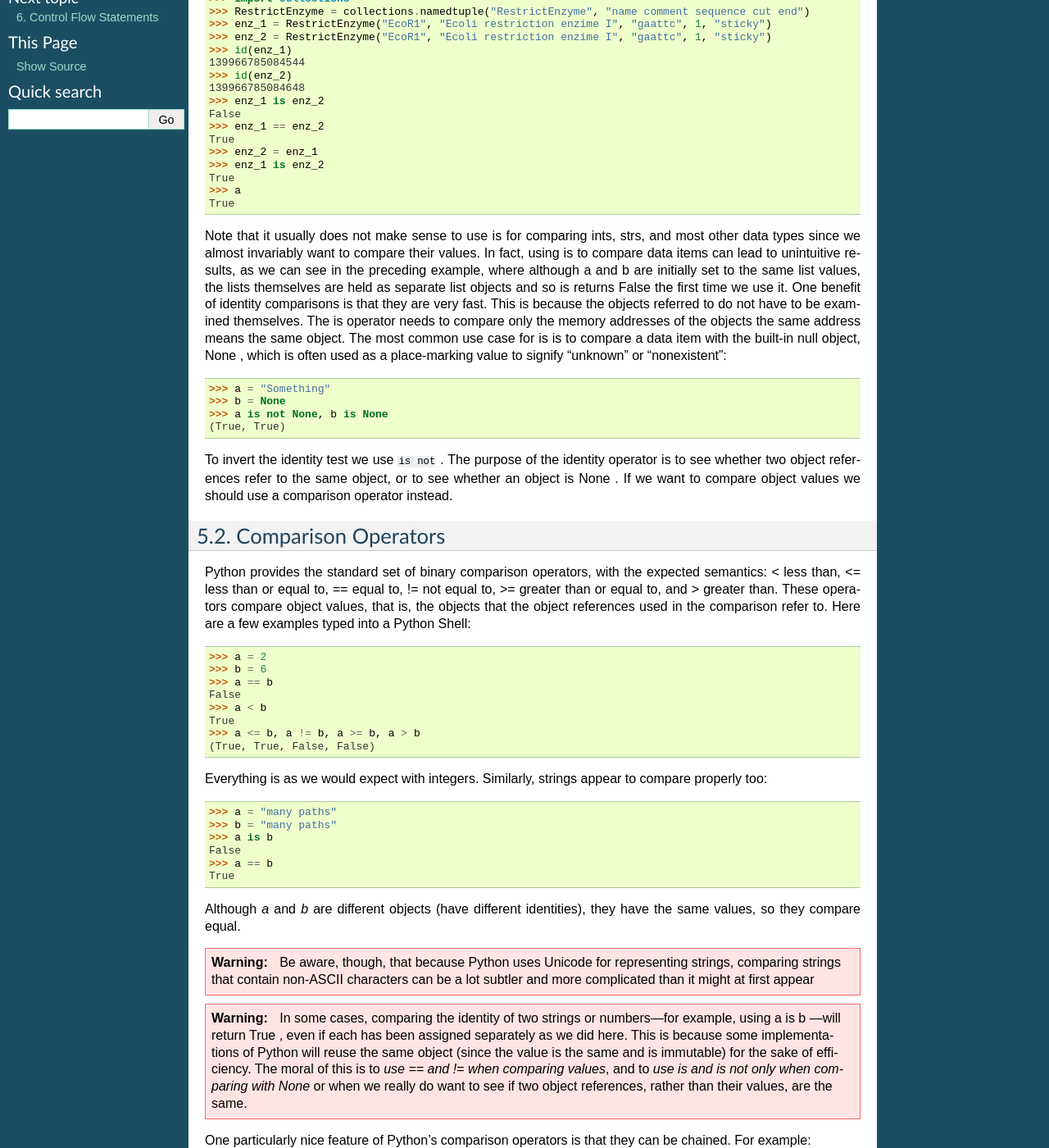
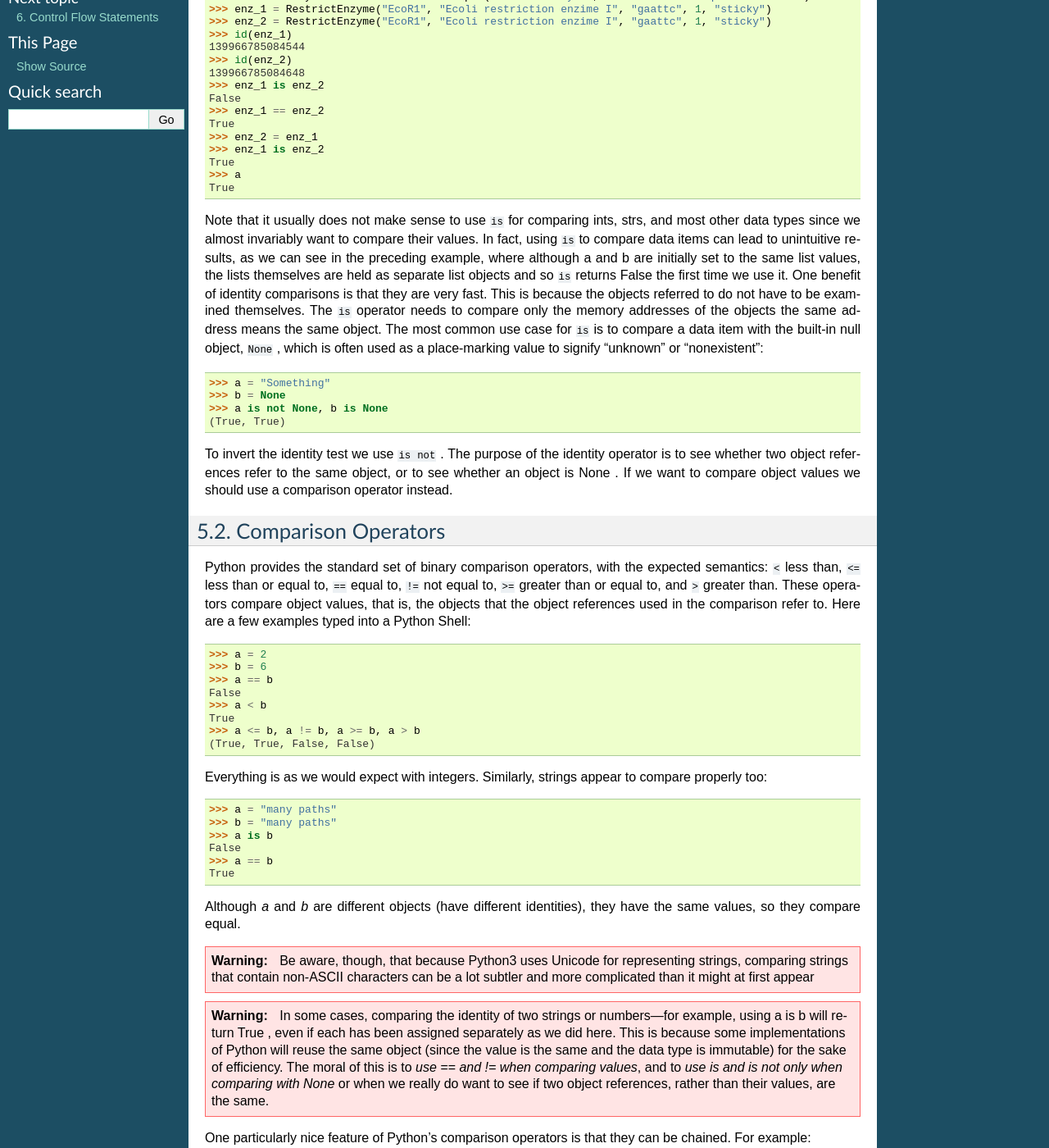
Before and after one commit to C3BI-pasteur-fr/python-course-1, a Sphinx documentation site: the page built from source/Logical_Operations.rst, in a window 1280 px wide and 1400 px high, scrolled down 263 px. Shown: the whole window at 82% size. Built offline with Sphinx 7.4.7, drawn with Linux system fonts in a browser that asks for light colours; some of the changed text lies outside the part shown.

Commit message:
fix typos

```diff
--- a/source/Logical_Operations.rst
+++ b/source/Logical_Operations.rst
@@ -31,18 +31,18 @@ Here are some examples: ::
    >>> a
    True
 
-Note that it usually does not make sense to use is for comparing ints, strs, and
+Note that it usually does not make sense to use ``is`` for comparing ints, strs, and
 most other data types since we almost invariably want to compare their values.
-In fact, using is to compare data items can lead to unintuitive results, as we
+In fact, using ``is`` to compare data items can lead to unintuitive results, as we
 can see in the preceding example, where although a and b are initially set to
 the same list values, the lists themselves are held as separate list objects and
-so is returns False the first time we use it.
+so ``is`` returns False the first time we use it.
 One benefit of identity comparisons is that they are very fast. This is because
-the objects referred to do not have to be examined themselves. The is operator
+the objects referred to do not have to be examined themselves. The ``is`` operator
 needs to compare only the memory addresses of the objects the same address
 means the same object.
-The most common use case for is is to compare a data item with the built-in
-null object, None , which is often used as a place-marking value to signify
+The most common use case for ``is`` is to compare a data item with the built-in
+null object, ``None`` , which is often used as a place-marking value to signify
 “unknown” or “nonexistent”: ::
 
    >>> a = "Something"
@@ -60,9 +60,10 @@ Comparison Operators
 ====================
 
 Python provides the standard set of binary comparison operators, with the
-expected semantics: < less than, <= less than or equal to, == equal to, != not
-equal to, >= greater than or equal to, and > greater than. These operators
-compare object values, that is, the objects that the object references used in the
+expected semantics: ``<`` less than, ``<=`` less than or equal to, ``==`` equal to,
+``!=`` not equal to, ``>=`` greater than or equal to, and ``>`` greater than.
+These operators compare object values, that is,
+the objects that the object references used in the
 comparison refer to. Here are a few examples typed into a Python Shell: ::
 
    >>> a = 2
@@ -88,16 +89,16 @@ the same values, so they compare equal.
 
 .. warning::
    Be aware, though, that because
-   Python uses Unicode for representing strings, comparing strings that contain
+   Python3 uses Unicode for representing strings, comparing strings that contain
    non-ASCII characters can be a lot subtler and more complicated than it might
    at first appear
 
 
 .. warning::
    In some cases, comparing the identity of two strings or numbers—for example,
-   using a is b —will return True , even if each has been assigned separately as we
+   using a is b will return True , even if each has been assigned separately as we
    did here. This is because some implementations of Python will reuse the same
-   object (since the value is the same and is immutable) for the sake of efficiency.
+   object (since the value is the same and the data type is immutable) for the sake of efficiency.
    The moral of this is to *use == and != when comparing values*, and to *use is and
    is not only when comparing with None* or when we really do want to see if two
    object references, rather than their values, are the same.
@@ -168,7 +169,7 @@ of length 1.)
 Logical Operators
 =================
 
-Python provides three logical operators: ``and`` , ``or`` , and ``not`` . Both ``and`` and ``or`` use
+Python provides three logical operators: ``and``, ``or``, and ``not``. Both ``and`` and ``or`` use
 short-circuit logic and return the operand that determined the result they do
 not return a Boolean (unless they actually have Boolean operands). Let’s see
 what this means in practice: ::
@@ -184,7 +185,7 @@ what this means in practice: ::
    0 # bool(0) = False
 
 If the expression occurs in a Boolean context, the result is evaluated as a
-Boolean, so the preceding expressions would come out as ``True`` , ``True`` , and ``False``
+Boolean, so the preceding expressions would come out as ``True``, ``True``, and ``False``
 in, say, an ``if`` statement. ::
 
    nought = 0
@@ -197,8 +198,8 @@ in, say, an ``if`` statement. ::
    zero or nought
    0
 
-The or operator is similar; here the results in a Boolean context would be ``True`` ,
-``True`` , ``True`` , and ``False`` .
+The or operator is similar; here the results in a Boolean context would be ``True``,
+``True``, ``True``, and ``False``.
 The not unary operator evaluates its argument in a Boolean context and
 always returns a Boolean result, so to continue the earlier example, not
-(zero or nought) would produce ``True`` , and *not two* would produce ``False`` .
+(zero or nought) would produce ``True``, and *not two* would produce ``False``.
```
Also changed, not shown: other parts of source/Logical_Operations.rst (+2 -2 lines).
